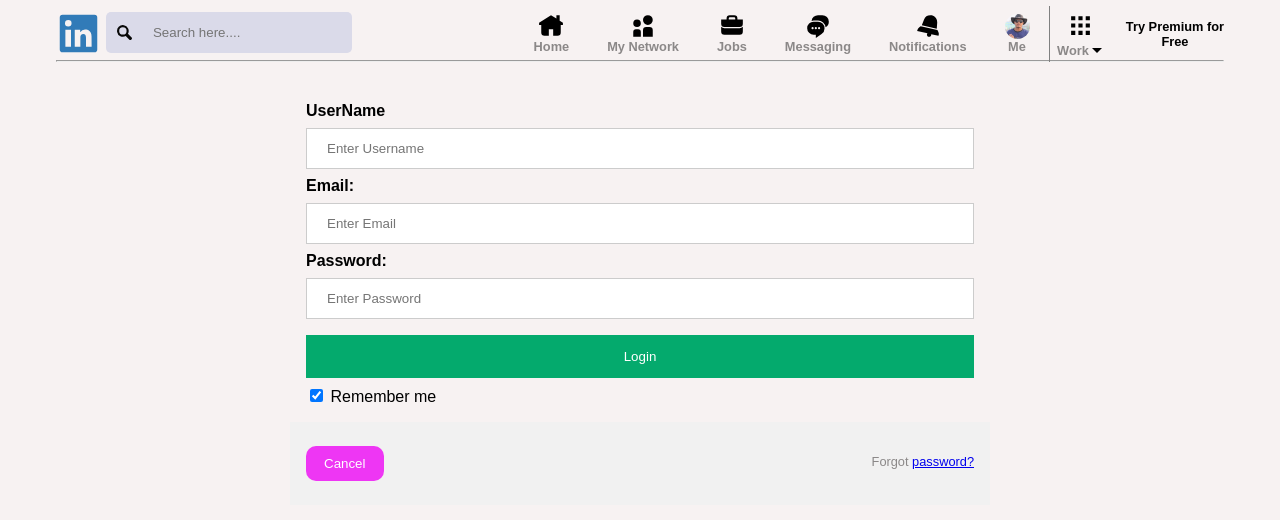
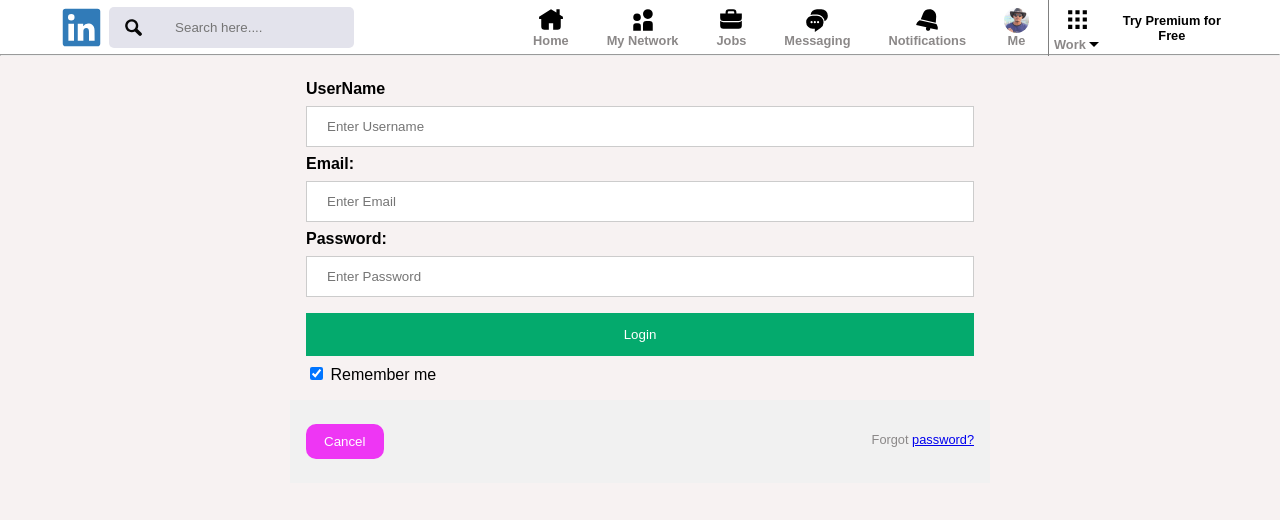
Before and after one commit to maniksheikh/linkedin-clone, a Nuxt app: page / in a window 1280 px wide. Shown: the top 520 px of the page. Built offline with nearby package versions, Linux system fonts and the light colour scheme; no server answers.

Commit message:
linkedin finished the firebase page

```diff
--- a/components/AppHeader.vue
+++ b/components/AppHeader.vue
@@ -198,23 +198,21 @@ body {
   background: hwb(0 95% 3%);
 }
 .container {
-  max-width: 1200px;
   margin: auto;
 }
 .main-container {
   display: flex;
   text-align: center;
-  justify-content: space-between;
-  margin-top: -10px;
+  justify-content: center;
   margin-bottom: -10px;
   width: 100%;
   font-weight: bold;
+  background: #FFFFFF !important;
 }
 .content {
 
   display: flex;
   justify-content: space-between;
-  /* margin: auto; */
 }
 #main-logo {
   margin-top: 5px;
@@ -224,13 +222,13 @@ body {
   /* padding-top: 5px; */
 }
 .search-bar {
-  margin: 6px 0 0 5px;
-  padding-left: 5px;
+  margin: 7px 0 0 5px;
+  padding-left: 10px;
   display: flex;
   align-items: center;
   text-align: center;
   color: rgb(8, 8, 8);
-  background: #dadae9;
+  background: #e3e3ec;
   border-radius: 5px;
   height: 41px;
   width: 100%;
--- a/pages/feed.vue
+++ b/pages/feed.vue
@@ -29,7 +29,7 @@ export default {
 };
 </script>
 
-<style>
+<style scoped>
 .container {
   width: 1200px !important;
   margin: auto;
--- a/pages/index.vue
+++ b/pages/index.vue
@@ -104,7 +104,7 @@ import "firebase/compat/auth";
 
 </script>
 
-<style>
+<style scoped>
 /* Bordered form */
 .login-form {
    width: 700px;
```
